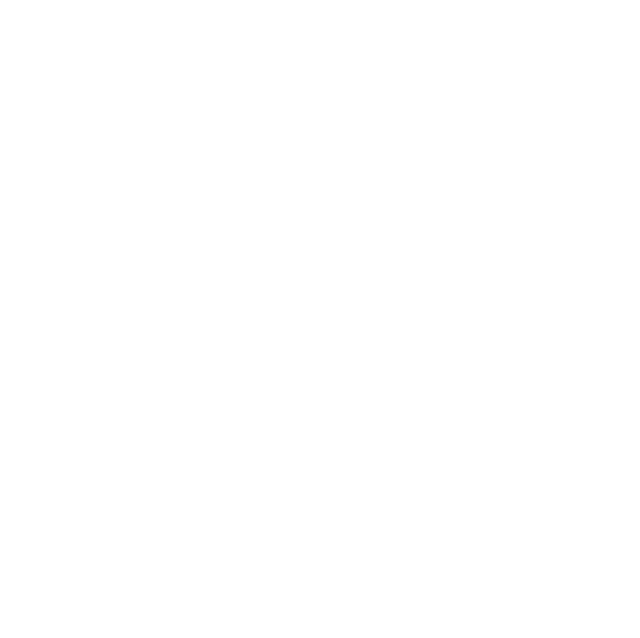
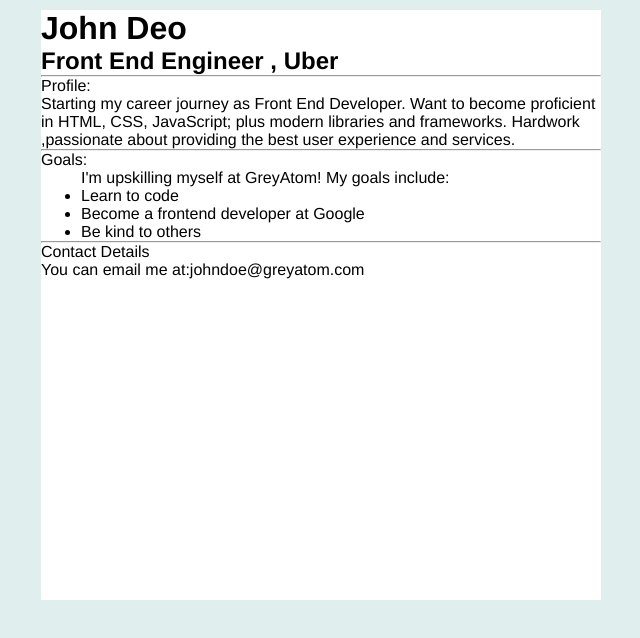
Before and after one commit to Namrata7083/personal-portfolio-page, a plain HTML site: page index.html in a window 1280 px wide. Shown: the whole page, without its empty margins (309-949 px from the left). Drawn offline with Linux system fonts and the light colour scheme.

Commit message:
Add files via upload

```diff
--- a/index.html
+++ b/index.html
@@ -6,7 +6,24 @@
   <title>John Doe</title>
 </head>
 <body>
+      <div class="profileBody">
+           <h1>John Deo</h1>
+            <h2>Front End Engineer , Uber</h2>
 
-
+       <hr />
+       <p class="center">Profile:</p>
+         <p>Starting my career journey as Front End Developer. Want to become proficient in HTML, CSS, JavaScript; plus modern libraries and frameworks. Hardwork ,passionate about providing the best user experience and services.
+        </p>
+      <hr />
+       <p class="center">Goals:</p>
+        <ul>I'm upskilling myself at GreyAtom! My goals include:
+          <li>Learn to code</li>
+           <li>Become a frontend developer at Google</li>
+           <li>Be kind to others</li>
+          </ul>
+         <hr />
+         <p class="center">Contact Details</p>
+          <a>You can email me at:<href url=johndoe@greyatom.cpm>johndoe@greyatom.com </a>
+      </div>
 </body>
 </html>
--- a/style.css
+++ b/style.css
@@ -1 +1,20 @@
 /* Add your CSS code here */
+* {
+    font-family: Helvetica, Arial, sans-serif;
+    max-width: 700px;
+    margin: auto;
+
+  }
+
+body {
+      min-width: 500px;
+      background-color: #e0eeee;
+  }
+.profileBody {
+    display: inline-block;
+    background-color: white;
+    margin-top: 10px;
+    margin-left: 60px;
+    width: 80%;
+    height: 590px;
+  }
```
